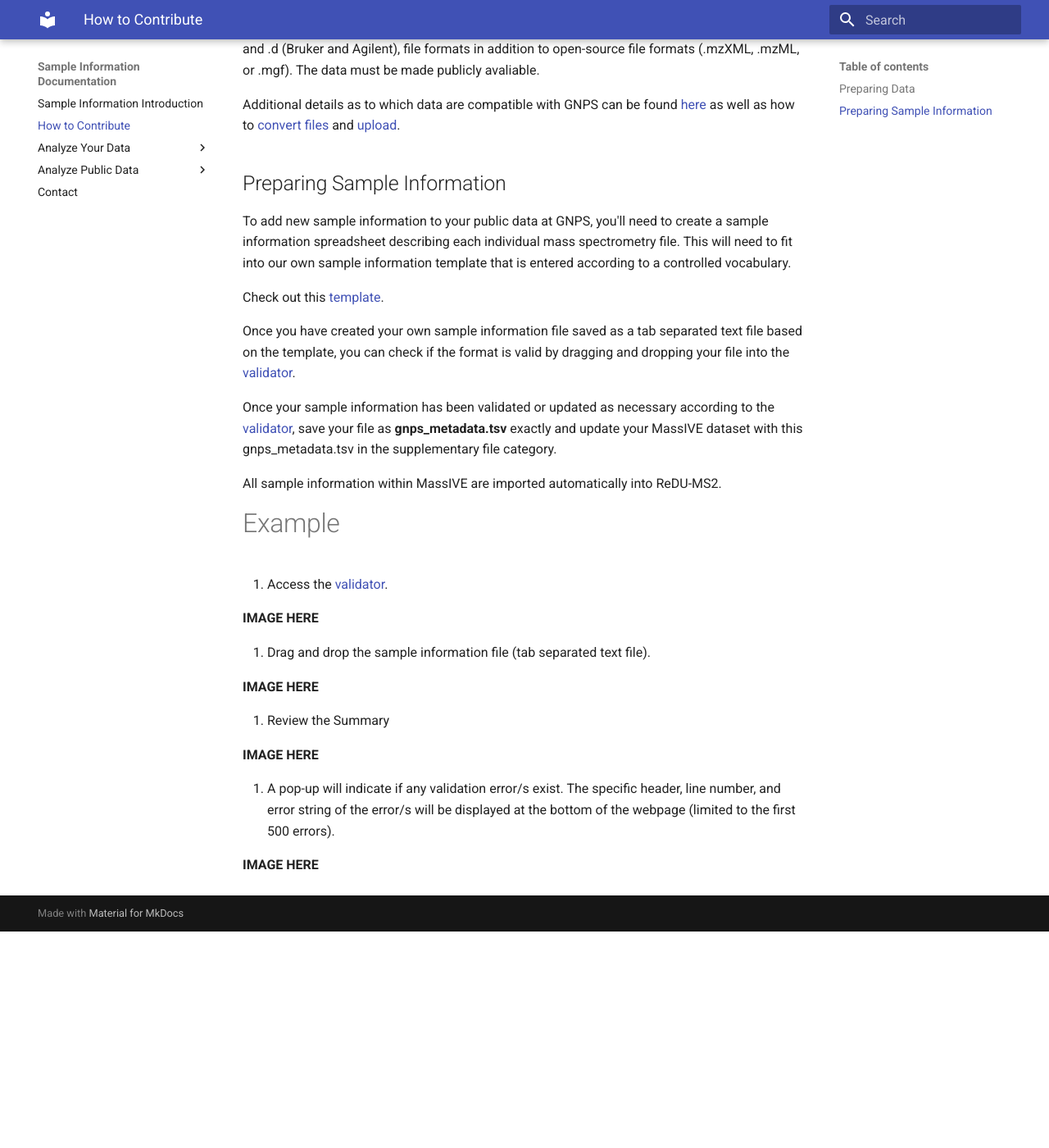
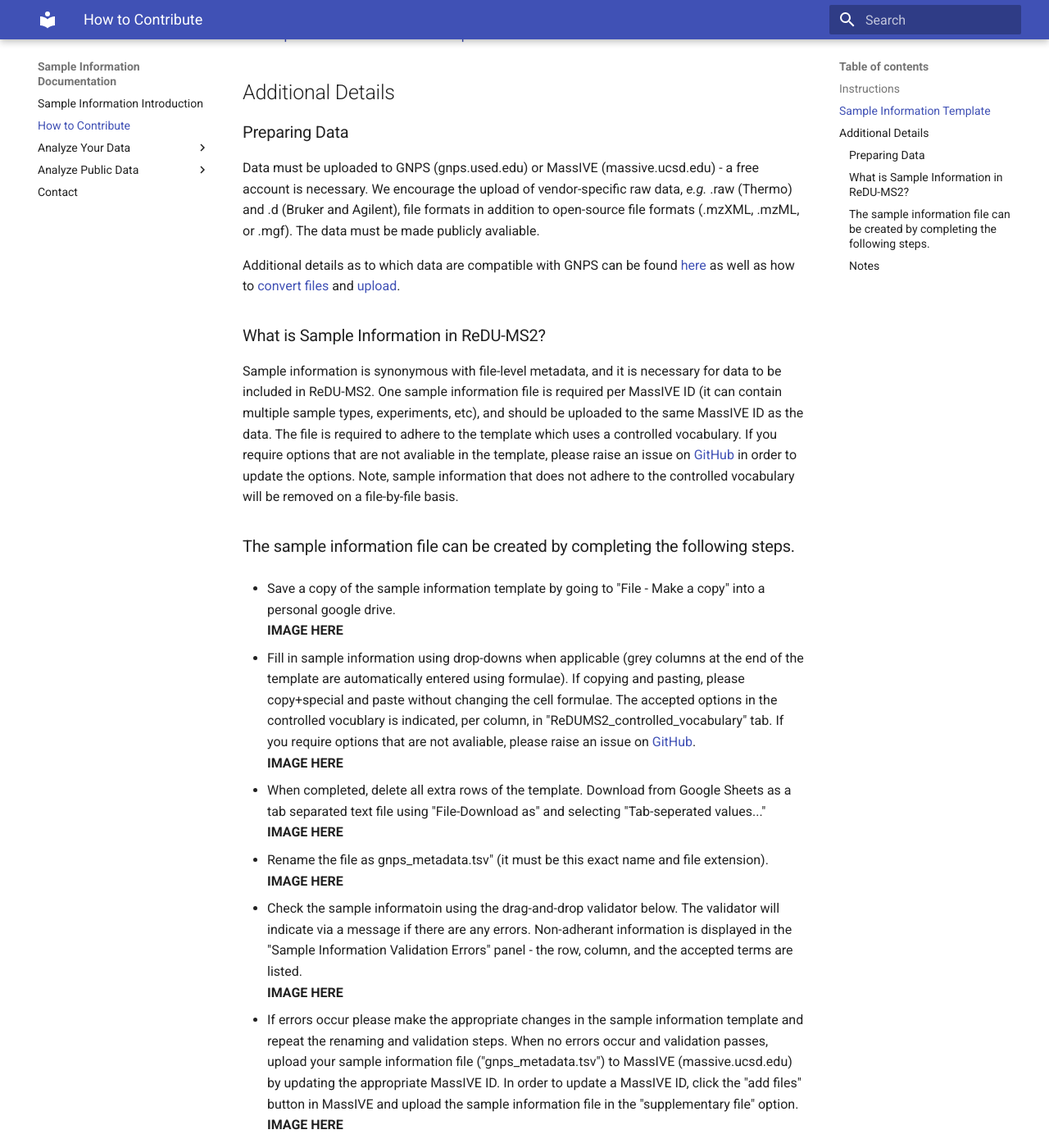
Before and after one commit to mwang87/ReDU-MS2-Documentation, an MkDocs documentation site: the page built from docs/HowtoContribute.md, in a window 1280 px wide and 1400 px high, scrolled down 276 px. Shown: the whole window at 82% size. Built offline with MkDocs 1.6.1 and Material for MkDocs 9.7.7, drawn with Linux system fonts in a browser that asks for light colours; old or Windows-style settings are respelled for this version of MkDocs; before the commit the page ends 1412 px from its top, so only the background shows below that; some of the changed text lies outside the part shown.

Commit message:
Update HowtoContribute.md
update instructions.

```diff
--- a/docs/HowtoContribute.md
+++ b/docs/HowtoContribute.md
@@ -1,34 +1,35 @@
 # How to Contribute New Data and Sample Information for ReDU-MS2
 
-## Preparing Data
+## [Instructions](http://dorresteinappshub.ucsd.edu:5005/addmetadata)
+## [Sample Information Template](https://docs.google.com/spreadsheets/d/1v71bnUd8fiXX51zuZIUAvYETWmpwFQj-M3mu4CNsHBU/edit?usp=sharing)
+
+## Additional Details
+### Preparing Data
 Data must be uploaded to GNPS (gnps.used.edu) or MassIVE (massive.ucsd.edu) - a free account is necessary. We encourage the upload of vendor-specific raw data, *e.g.* .raw (Thermo) and .d (Bruker and Agilent), file formats in addition to open-source file formats (.mzXML, .mzML, or .mgf). The data must be made publicly avaliable.
 
 Additional details as to which data are compatible with GNPS can be found [here](https://github.com/CCMS-UCSD/GNPSDocumentation/blob/master/docs/isgnpsright.md) as well as how to [convert files](https://github.com/CCMS-UCSD/GNPSDocumentation/blob/master/docs/fileconversion.md) and [upload](https://github.com/CCMS-UCSD/GNPSDocumentation/blob/master/docs/fileupload.md).
 
-## Preparing Sample Information
-To add new sample information to your public data at GNPS, you'll need to create a sample information spreadsheet describing each individual mass spectrometry file. This will need to fit into our own sample information template that is entered according to a controlled vocabulary.
+### What is Sample Information in ReDU-MS2?
+Sample information is synonymous with file-level metadata, and it is necessary for data to be included in ReDU-MS2. One sample information file is required per MassIVE ID (it can contain multiple sample types, experiments, etc), and should be uploaded to the same MassIVE ID as the data. The file is required to adhere to the template which uses a controlled vocabulary. If you require options that are not avaliable in the template, please raise an issue on [GitHub](https://github.com/mwang87/ReDU-MS2-GNPS) in order to update the options. Note, sample information that does not adhere to the controlled vocabulary will be removed on a file-by-file basis.
 
-Check out this [template](https://docs.google.com/spreadsheets/d/1xEYFvAR6GlB-Gv3OFr2xgnpNhhe6dznn7h0489HIReY/edit?usp=sharing).
-
-Once you have created your own sample information file saved as a tab separated text file based on the template, you can check if the format is valid by dragging and dropping your file into the [validator](http://dorresteinappshub.ucsd.edu:5005/addmetadata).
-
-Once your sample information has been validated or updated as necessary according to the [validator](http://dorresteinappshub.ucsd.edu:5005/addmetadata), save your file as **gnps_metadata.tsv** exactly and update your MassIVE dataset with this gnps_metadata.tsv in the supplementary file category.
-
-All sample information within MassIVE are imported automatically into ReDU-MS2.
-
-# Example
-1. Access the [validator](http://dorresteinappshub.ucsd.edu:5005/addmetadata).
-
+### The sample information file can be created by completing the following steps.
+* Save a copy of the sample information template by going to "File - Make a copy" into a personal google drive.<br>
 **IMAGE HERE**
 
-2. Drag and drop the sample information file (tab separated text file).
-
+* Fill in sample information using drop-downs when applicable (grey columns at the end of the template are automatically entered using formulae). If copying and pasting, please copy+special and paste without changing the cell formulae. The accepted options in the controlled vocublary is indicated, per column, in "ReDUMS2_controlled_vocabulary" tab. If you require options that are not avaliable, please raise an issue on [GitHub](https://github.com/mwang87/ReDU-MS2-GNPS).<br>
 **IMAGE HERE**
 
-3. Review the Summary
-
+* When completed, delete all extra rows of the template. Download from Google Sheets as a tab separated text file using "File-Download as" and selecting "Tab-seperated values..."<br>
 **IMAGE HERE**
 
-4. A pop-up will indicate if any validation error/s exist. The specific header, line number, and error string of the error/s will be displayed at the bottom of the webpage (limited to the first 500 errors).
+* Rename the file as gnps_metadata.tsv" (it must be this exact name and file extension).<br>
+**IMAGE HERE**
 
+* Check the sample informatoin using the drag-and-drop validator below. The validator will indicate via a message if there are any errors. Non-adherant information is displayed in the "Sample Information Validation Errors" panel - the row, column, and the accepted terms are listed. <br>
 **IMAGE HERE**
+
+* If errors occur please make the appropriate changes in the sample information template and repeat the renaming and validation steps. When no errors occur and validation passes, upload your sample information file ("gnps_metadata.tsv") to MassIVE (massive.ucsd.edu) by updating the appropriate MassIVE ID. In order to update a MassIVE ID, click the "add files" button in MassIVE and upload the sample information file in the "supplementary file" option.<br>
+**IMAGE HERE**
+
+### Notes
+Sample information files are automatically imported into ReDU-MS2 multiple times per day from MassIVE. Any conflict between identically named files will result in their exclusion. The filename present in the same folder must match the uploaded data (.mzML or .mzXML). If corrections or updates are necessary, please make them accordingly and upload the new sample information file - our system will automatically import the most recent version of the "gnps_metadata.tsv" file (files cannot be deleted by users from MassIVE).
```
